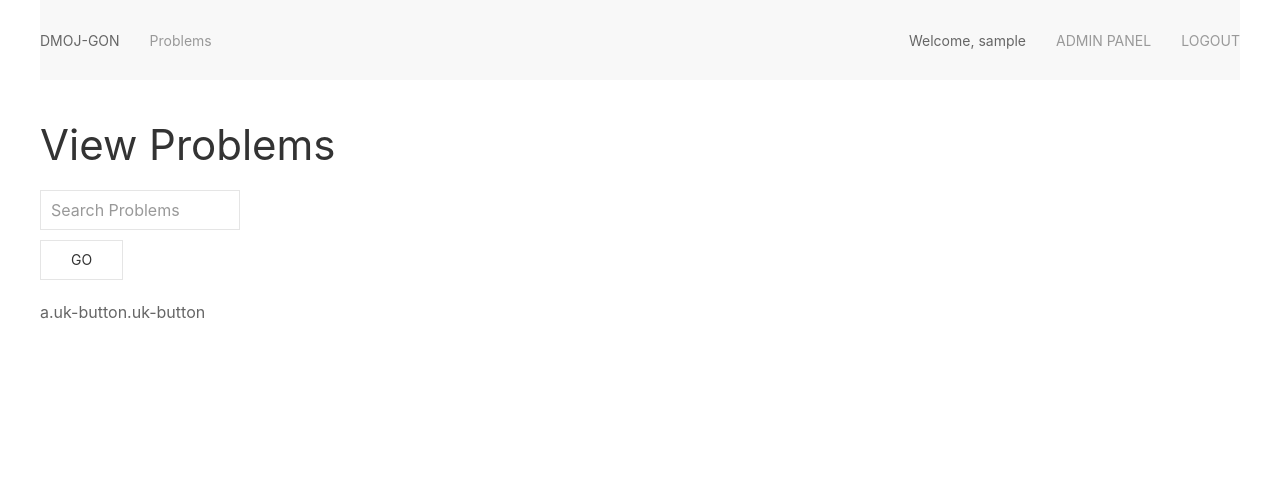
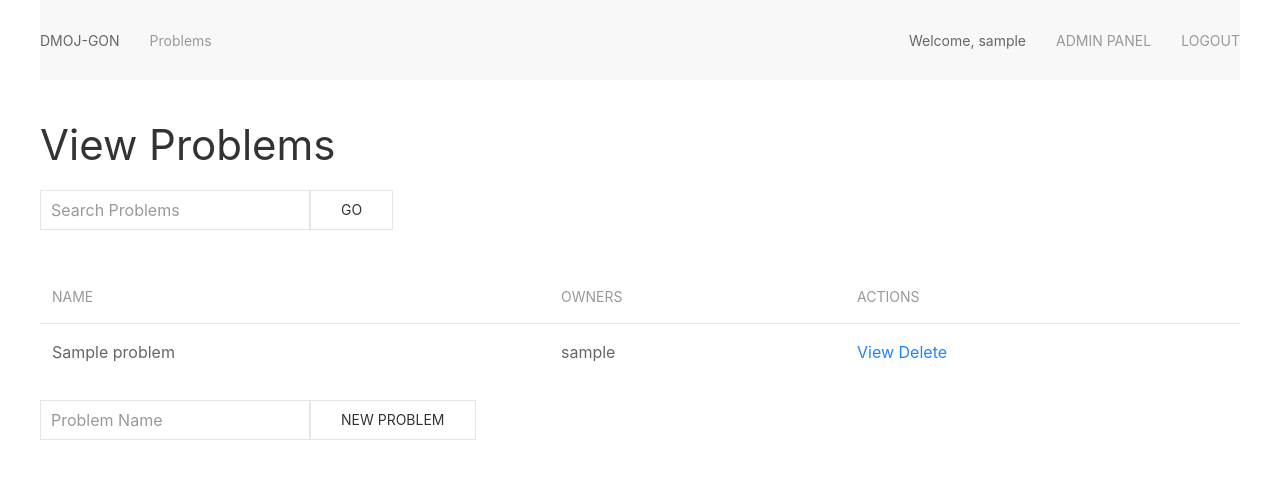
Before and after one commit to plasmatic1/dmoj-gon, a Django app: page / in a window 1280 px wide. Shown: the top 479 px of the page. Run offline with Django 3.2, Linux system fonts and the light colour scheme; a user stored in the database is signed in; tables that the repository leaves empty hold one stand-in row (values such as "Sample post"); some libraries are stand-ins or nearby versions.

Commit message:
problem browser, authentication, rest of the views, model updates, wip page

```diff
--- a/app/history_models.py
+++ b/app/history_models.py
@@ -1,7 +1,5 @@
 from django.db import models
-
-# Precision delta
-EPS = 1e-5
+from dmojgon.settings import EPS
 
 
 class ValidatorResult(models.Model):
--- a/app/models.py
+++ b/app/models.py
@@ -40,11 +40,11 @@ class Problem(models.Model):
     MISC_FILE = 1
     _FILE_TYPES = {CASE_FILE, MISC_FILE}
 
-    dir = models.FilePathField(path=os.getcwd(), allow_files=False, allow_folders=True, max_length=64)
+    name = models.CharField(max_length=64, unique=True)
 
-    init_yml_extra = models.CharField(max_length=1024)
-    time_limit = models.IntegerField()
-    memory_limit = models.IntegerField()
+    init_yml_extra = models.CharField(max_length=1024, default='')
+    time_limit = models.FloatField(default=0.)  # seconds
+    memory_limit = models.IntegerField(default=0)  # kib
 
     # Utils and security stuff
     last_modified = models.DateTimeField()
@@ -52,7 +52,9 @@ class Problem(models.Model):
 
     # Files
     validator = models.FileField(upload_to=DATA_DIR, null=True)
+    validator_executor = models.CharField(max_length=8, null=True)
     main_solution = models.FileField(upload_to=DATA_DIR, null=True)
+    main_solution_executor = models.CharField(max_length=8, null=True)
 
     def batches(self):
         return Batch.objects.filter(p_problem_id=self.id)
@@ -65,3 +67,21 @@ class Problem(models.Model):
 
     def validator_results(self):
         return history_models.ValidatorResult.objects.filter(p_problem_id=self.id)
+
+    def invocations(self):
+        return Invocation.objects.filter(p_problem_id=self.id)
+
+    def has_validator(self):
+        return self.validator is not None and self.validator_executor is not None
+
+    def has_main_solution(self):
+        return self.main_solution is not None and self.main_solution_executor is not None
+
+
+class Invocation(models.Model):
+    source = models.FileField(upload_to=DATA_DIR)
+    lang = models.CharField(max_length=8)
+    expected_verdict = models.CharField(max_length=2)
+    expected_points = models.FloatField()
+
+    p_problem = models.ForeignKey(to='Problem', on_delete=models.CASCADE)
--- a/app/urls.py
+++ b/app/urls.py
@@ -2,5 +2,15 @@ from django.urls import path, include
 from . import views
 
 urlpatterns = [
-    path('', views.index_view, name='index')
+    path('', views.index_view, name='index'),
+
+    path('problem/<str:name>', views.wip_view, name='view'),
+    path('problem/<str:name>/tests', views.wip_view, name='view_tests'),
+    path('problem/<str:name>/invocations', views.wip_view, name='view_invocations'),
+    path('problem/<str:name>/package', views.wip_view, name='view_package'),
+
+    # More utility views
+    path('new', views.new_problem_view, name='new'),
+    path('delete/<str:name>', views.wip_view, name='delete'),
+    path('rename/<str:name>/<str:newname>', views.wip_view, name='rename')
 ]
--- a/app/views.py
+++ b/app/views.py
@@ -1,12 +1,47 @@
-from django.shortcuts import render, reverse
-from django.http import HttpResponse, HttpResponseRedirect
-from django.contrib.auth import logout
+from django.shortcuts import render, redirect, get_object_or_404
+from django.utils.timezone import now
+
+from .models import Problem
+from response_utils import rej_error
+
+
+def new_problem_view(request):
+    name = request.GET.get('name')
+    user = request.user
+
+    # Errors:
+    if len(name) < 1:
+        return rej_error('No name specified!')
+    if user.is_anonymous:
+        return rej_error('Not logged in!')
+    if Problem.objects.filter(name=name).exists():
+        return rej_error(f'Problem named {name} already exists!')
+
+    print(user.username)
+    p = Problem.objects.create(name=name, last_modified=now())
+    p.save()
+    p.owners.add(user)
+
+    return redirect('index')
 
 
 def index_view(request):
-    search = request.GET.get('search')
+    search = request.GET.get('search', '')
+    error = request.GET.get('error')
 
     return render(request, 'view_all_problems.html', {
         'user': request.user,
-        'search': search
+        'search': search,
+        'error': error,
+        'problems': Problem.objects.filter(owners__in=[request.user], name__contains=search) if not request.user.is_anonymous else []
     })
+
+
+def problem_view(request, pname):
+    p = get_object_or_404(Problem, name=pname)
+    if request.user not in p.owners:
+        return rej_error(f'You cannot access problem {p.name}')
+
+
+def wip_view(request, **kwargs):
+    return render(request, 'wip.html')
--- a/dmojgon/settings.py
+++ b/dmojgon/settings.py
@@ -128,4 +128,6 @@ STATIC_URL = '/static/'
 DEFAULT_AUTO_FIELD = 'django.db.models.BigAutoField'
 
 # APP SPECIFIC
-DATA_DIR = BASE_DIR / 'data'
+DATA_DIR = BASE_DIR / 'data'  # Place to upload FileFields
+PROBLEMS_DIR = BASE_DIR / 'problems'  # Place for any in-place problem data (AKA packages)
+EPS = 1e-5  # Precision used to compare point values
--- a/dmojgon/urls.py
+++ b/dmojgon/urls.py
@@ -19,6 +19,8 @@ from . import util_views
 
 urlpatterns = [
     path('admin/', admin.site.urls, name='django-admin'),
+    path('login/', util_views.login_view, name='login'),
+    path('login_request/', util_views.login_request_view, name='login_request'),
     path('logout/', util_views.logout_view, name='logout'),
     path('', include('app.urls'))
 ]
--- a/templates/base.html
+++ b/templates/base.html
@@ -37,7 +37,7 @@
             {% if user.is_authenticated %}
                 <li><a href="{% url 'logout' %}">Logout</a></li>
             {% else %}
-                <li><a href="#">Login</a></li>
+                <li><a href="{% url 'login' %}">Login</a></li>
             {% endif %}
         </ul>
     </div>
@@ -50,5 +50,14 @@
     {% block body %} {% endblock %}
 </div>
 
+{% if error %}
+    <script>
+        UIkit.notification({
+            message: '{{ error }}',
+            status: 'danger',
+        })
+    </script>
+{% endif %}
+
 </body>
 </html>
--- a/templates/view_all_problems.html
+++ b/templates/view_all_problems.html
@@ -4,23 +4,49 @@
 {% block header %} View Problems {% endblock %}
 
 {% block body %}
-    <div class="uk-flex-row">
-        <form action="{% url 'index' %}" method="get" class="uk-form-width-medium">
-            <div class="uk-margin" uk-margin>
-                <input name="search" type="text" class="uk-input" placeholder="Search Problems" value="{{ search | default_if_none:'' }}"/>
+    <div class="uk-row">
+        <form action="{% url 'index' %}" method="get" class="uk-form-width-large">
+            <div class="uk-margin uk-flex-inline">
+                <input name="search" type="text" class="uk-input" placeholder="Search Problems"
+                       value="{{ search | default_if_none:'' }}"/>
                 <input type="submit" class="uk-button uk-button-default" value="Go">
             </div>
         </form>
+    </div>
 
-        a.uk-button.uk-button
+    <table class="uk-table uk-table-divider">
+        <tr>
+            <th>Name</th>
+            <th>Owners</th>
+            <th>Actions</th>
+        </tr>
+        {% for problem in problems %}
+            <tr>
+                <td>{{ problem.name }}</td>
+                <td>{{ problem.owners.all | join:", " }}</td>
+                <td>
+                    <a href="{% url 'view' problem.name %}">View</a>
+                    <a href="{% url 'delete' problem.name %}">Delete</a>
+                </td>
+            </tr>
+        {% endfor %}
+    </table>
+
+    <div class="uk-row">
+        <form action="{% url 'new' %}" method="get" class="uk-form-width-large">
+            <div class="uk-margin uk-flex-inline">
+                <input name="name" type="text" class="uk-input" placeholder="Problem Name"/>
+                <input type="submit" class="uk-button uk-button-default" value="New Problem">
+            </div>
+        </form>
     </div>
 
     {% if not user.is_authenticated %}
         <script>
-        UIkit.notification({
-            message: 'User not signed in, no problems will be available to view',
-            status: 'warning',
-        })
+            UIkit.notification({
+                message: 'User not signed in, no problems will be available to view',
+                status: 'warning',
+            })
         </script>
     {% endif %}
 {% endblock %}
--- /dev/null
+++ b/templates/wip.html
@@ -0,0 +1 @@
+work in progress page
```
Also changed, not shown: dmojgon/util_views.py (+24 -4 lines), response_utils.py (added, +7 -0 lines), templates/login.html (added, +21 -0 lines), README.md.
